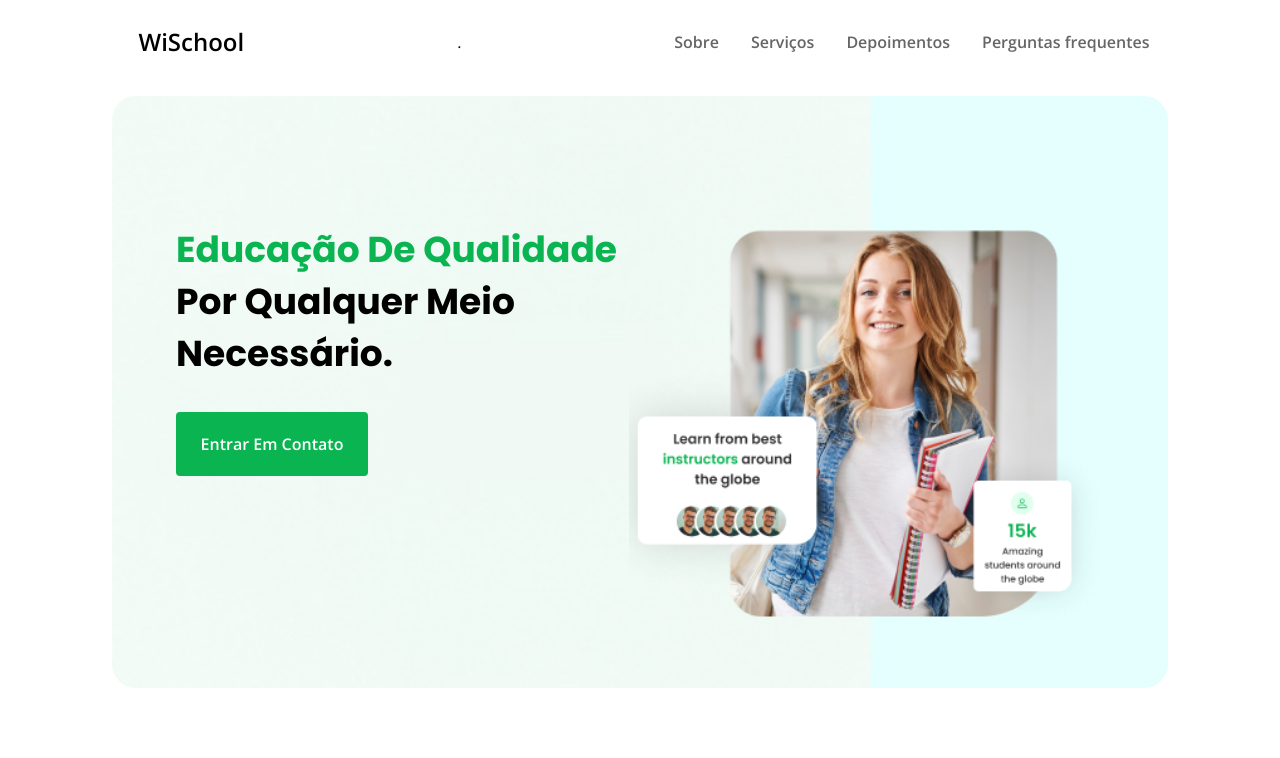
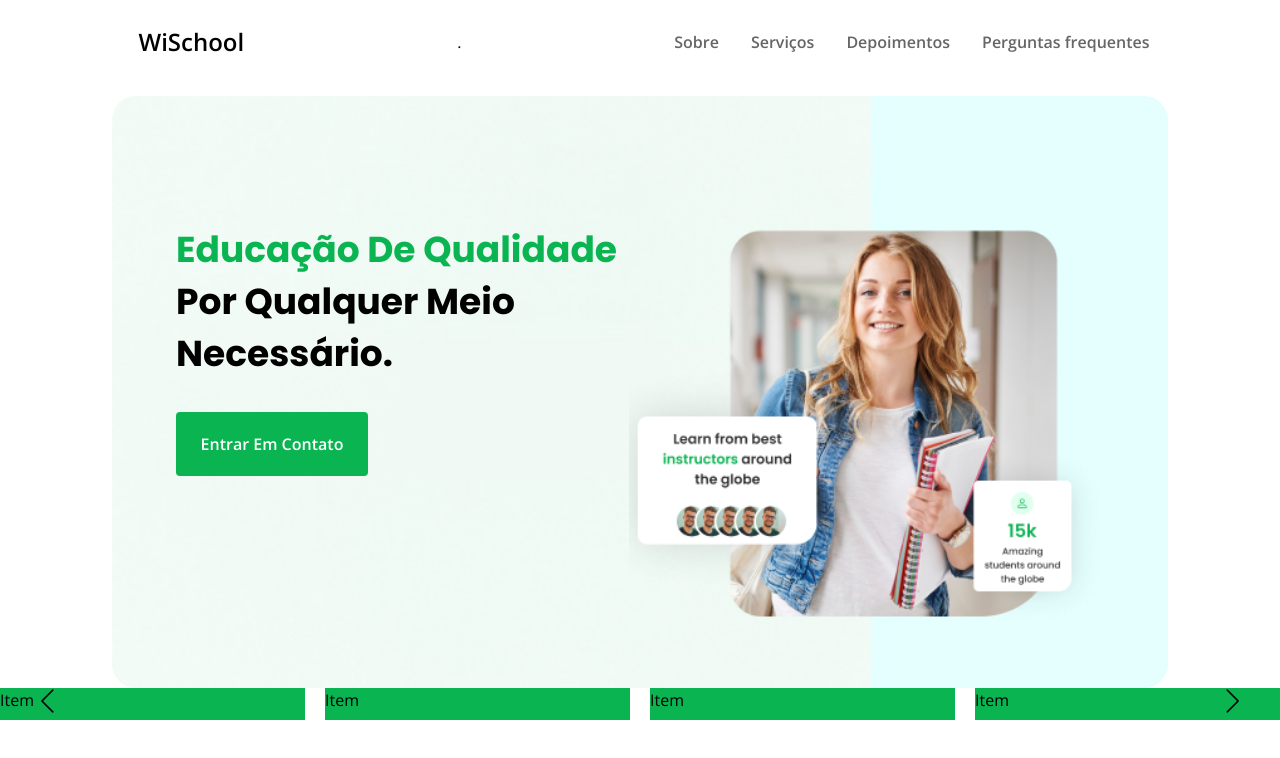
Before and after one commit to ItamarJoire/saint-helena, a React (Vite) app: page / in a window 1280 px wide. Shown: the top 758 px of the page. Built offline with nearby package versions, Linux system fonts and the light colour scheme.

Commit message:
Carousel

```diff
--- a/package.json
+++ b/package.json
@@ -11,7 +11,8 @@
   },
   "dependencies": {
     "react": "^18.2.0",
-    "react-dom": "^18.2.0"
+    "react-dom": "^18.2.0",
+    "swiper": "^11.0.6"
   },
   "devDependencies": {
     "@types/react": "^18.2.55",
--- /dev/null
+++ b/src/components/Carousel.jsx
@@ -0,0 +1,66 @@
+import React, { useState, useEffect } from 'react';
+import { Swiper, SwiperSlide } from 'swiper/react';
+import { Navigation, Autoplay, Pagination } from 'swiper/modules'
+
+import 'swiper/css';
+import 'swiper/swiper-bundle.css';
+import 'swiper/css/navigation';
+
+export function Carousel(){
+  const [navigationEnabled, setNavigationEnabled] = useState(true);
+
+  useEffect(() => {
+    const handleResize = () => {
+      if (window.innerWidth < 640 && navigationEnabled) {
+        setNavigationEnabled(false);
+      } else if (window.innerWidth >= 640 && !navigationEnabled) {
+        setNavigationEnabled(true);
+      }
+    };
+
+    // Adiciona um ouvinte de redimensionamento para atualizar o estado quando a largura da tela mudar
+    window.addEventListener('resize', handleResize);
+
+    // Remove o ouvinte de redimensionamento ao desmontar o componente
+    return () => {
+      window.removeEventListener('resize', handleResize);
+    };
+  }, [navigationEnabled]);
+
+  return (
+    <Swiper
+      style={{
+        '--swiper-navigation-size': '24px',
+        '--swiper-navigation-top-offset': '40%',
+        '--swiper-navigation-sides-offset': '40px',
+        '--swiper-navigation-color': '#000',
+      }}
+
+      className='mySwiper'
+      spaceBetween={20}
+      slidesPerView={1}
+      loop={true}
+      autoplay={{ delay: 4000, disableOnInteraction: false }}
+      modules={[Navigation, Pagination, Autoplay ]}
+      navigation={navigationEnabled ? true : false}
+      pagination={{ enabled: navigationEnabled ? false : true }}
+      breakpoints={{
+        640: { slidesPerView: 2 },
+        768: { slidesPerView: 3 },
+        1024:{ slidesPerView: 4 },
+      }}
+    >
+      <SwiperSlide><div className='h-8 bg-primary'>Item</div></SwiperSlide>
+      <SwiperSlide><div className='h-8 bg-primary'>Item</div></SwiperSlide>
+      <SwiperSlide><div className='h-8 bg-primary'>Item</div></SwiperSlide>
+      <SwiperSlide><div className='h-8 bg-primary'>Item</div></SwiperSlide>
+      <SwiperSlide><div className='h-8 bg-primary'>Item</div></SwiperSlide>
+      <SwiperSlide><div className='h-8 bg-primary'>Item</div></SwiperSlide>
+      <SwiperSlide><div className='h-8 bg-primary'>Item</div></SwiperSlide>
+      <SwiperSlide><div className='h-8 bg-primary'>Item</div></SwiperSlide>
+      <SwiperSlide><div className='h-8 bg-primary'>Item</div></SwiperSlide>
+      <SwiperSlide><div className='h-8 bg-primary'>Item</div></SwiperSlide>
+      <SwiperSlide><div className='h-8 bg-primary'>Item</div></SwiperSlide>
+    </Swiper>
+  );
+};
--- a/src/components/index.jsx
+++ b/src/components/index.jsx
@@ -1,2 +1,3 @@
 export { Header } from './header'
 export { Hero } from './hero'
+export { Carousel } from './Carousel'
--- a/src/pages/home.jsx
+++ b/src/pages/home.jsx
@@ -1,10 +1,11 @@
-import { Header, Hero } from "../components";
+import { Header, Hero, Carousel } from "../components";
 
 export function Home(){
   return(
     <>
       <Header />
       <Hero />
+      <Carousel />
     </>
   )
 }
```
Also changed, not shown: 1 other file (tests, documents, lock files or other folders).
